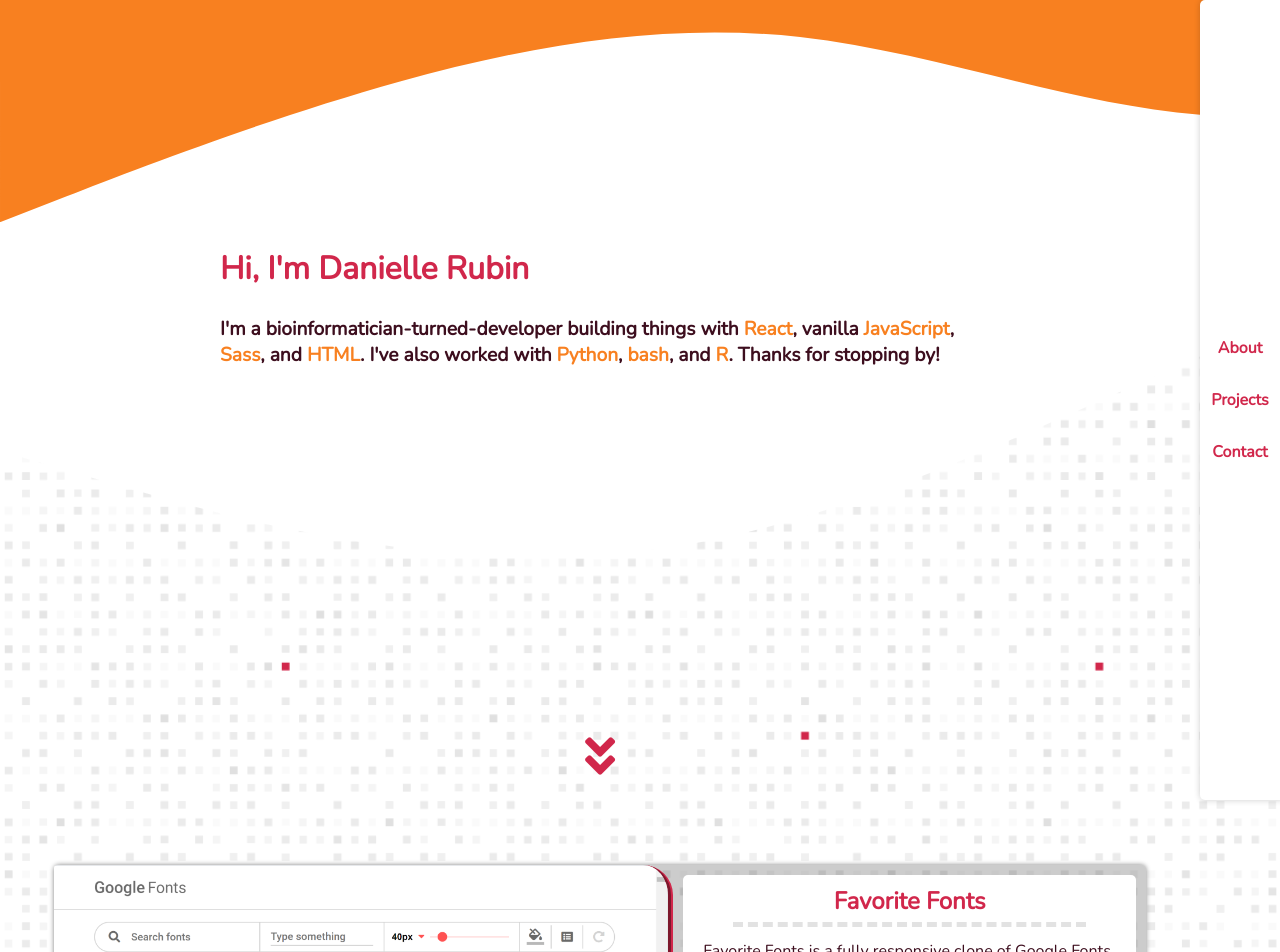
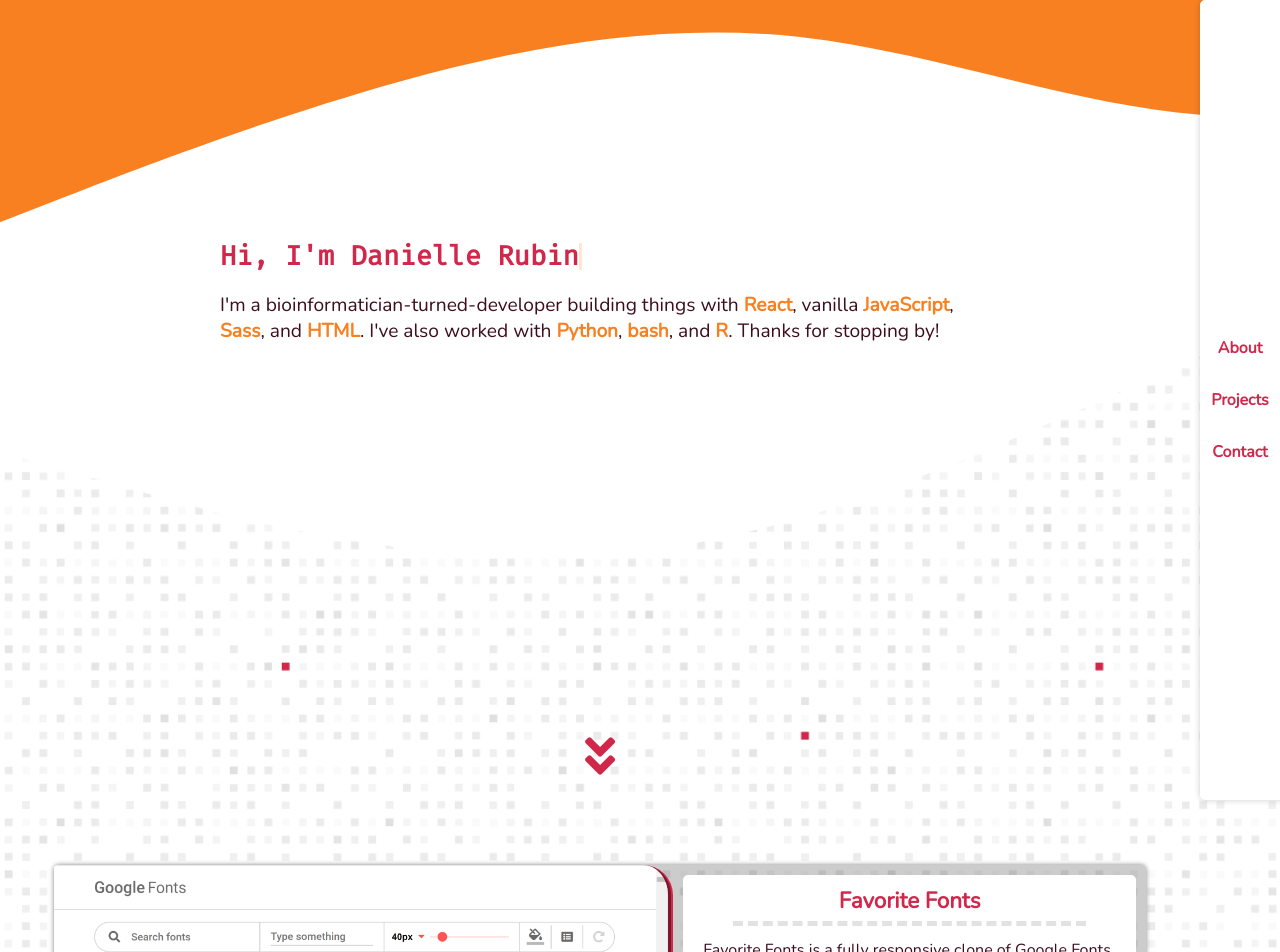
Before and after one commit to dlhrubin/portfolio, a React (Create React App) app: page / in a window 1280 px wide. Shown: the top 952 px of the page. Built offline with nearby package versions, Linux system fonts and the light colour scheme.

Commit message:
Edit intro and implement typing animation

```diff
--- a/public/index.html
+++ b/public/index.html
@@ -12,6 +12,7 @@
     <link rel="apple-touch-icon" href="%PUBLIC_URL%/logo192.png" />
     <link rel="manifest" href="%PUBLIC_URL%/manifest.json" />
     <link href="https://fonts.googleapis.com/css?family=Nunito&display=swap" rel="stylesheet" />
+    <link href="https://fonts.googleapis.com/css?family=Fira+Code&display=swap" rel="stylesheet">
     <link rel="stylesheet" href="https://use.fontawesome.com/releases/v5.7.0/css/all.css" />
     <title>Danielle Rubin</title>
   </head>
--- a/src/components/Landing.js
+++ b/src/components/Landing.js
@@ -5,7 +5,9 @@ export class Landing extends Component {
         return(
             <section id="landing">
                 <div className="intro">
-                    <h1>Hi, I'm Danielle Rubin</h1>
+                    <div>
+                        <h1>Hi, I'm Danielle Rubin</h1>
+                    </div>
                     <p>I'm a bioinformatician-turned-developer building things with <span>React</span>, vanilla <span>JavaScript</span>, <span>Sass</span>, and <span>HTML</span>. I've also worked with <span>Python</span>, <span>bash</span>, and <span>R</span>. Thanks for stopping by! </p>
                 </div>
                 <i className="fas fa-angle-double-down"></i>
--- a/src/components/Projects.js
+++ b/src/components/Projects.js
@@ -11,7 +11,7 @@ export class Projects extends Component {
                         <a href={proj.live} target="_blank" rel="noopener noreferrer"><img src={proj.screencap} alt={proj.name}/></a>
                     </div>
                     <div className="info">
-                        <h3>{proj.name}</h3>
+                        <h2>{proj.name}</h2>
                         <div className="details">
                             <p>{proj.summary}</p>
                             <div>
--- a/src/css/_contact.scss
+++ b/src/css/_contact.scss
@@ -10,6 +10,7 @@
         color: $base;
         padding: 0 20px;
         font-size: 0.8em;
+        margin-bottom: 5px;
     }
     a {
         position: relative;
@@ -32,4 +33,7 @@
 
 .contact-links {
     min-width: 165px;
+    display: flex;
+    justify-content: center;
+    margin-bottom: 5px;
 }
--- a/src/css/_landing.scss
+++ b/src/css/_landing.scss
@@ -16,20 +16,50 @@
     padding: 20px;
     box-sizing: border-box;
     width: 80vw;
+    div {
+        width: fit-content;
+    }
     h1 {
         color: $light-accent;
-        font-size: 2em;
+        font-size: 1.7em;
         font-weight: bold;
+        font-family: 'Fira Code', monospace;
+        line-height: 1em;
+        overflow: hidden;
+        border-right: 3px solid $highlight;
+        white-space: nowrap;
+        width: fit-content;
+        animation:
+            typing 2s steps(20, end),
+            cursor 0.8s infinite;
     }
     p {
         color: $dark-accent;
         font-size: 1.2em;
-        font-weight: bold;
         margin: 0;
     }
     span {
         padding: 0;
         color: $highlight;
+        font-weight: bold;
+    }
+}
+
+@keyframes typing {
+    from {
+        width: 0
+    }
+    to {
+        width: 100%;
+    }
+}
+
+@keyframes cursor {
+    from, to {
+        border-color: transparent
+    }
+    50% {
+        border-color: $highlight
     }
 }
 
--- a/src/css/_projects.scss
+++ b/src/css/_projects.scss
@@ -31,10 +31,10 @@
         flex-direction: column;
         align-items: center;
     }
-    h3 {
+    h2 {
         color: $light-accent;
         text-align: center;
-        font-size: 1.5em;
+        font-size: 1.4em;
         border-radius: 5px 5px 0px 0px;
         margin: 0px;
         padding: 10px 0px 5px 0px;
```
